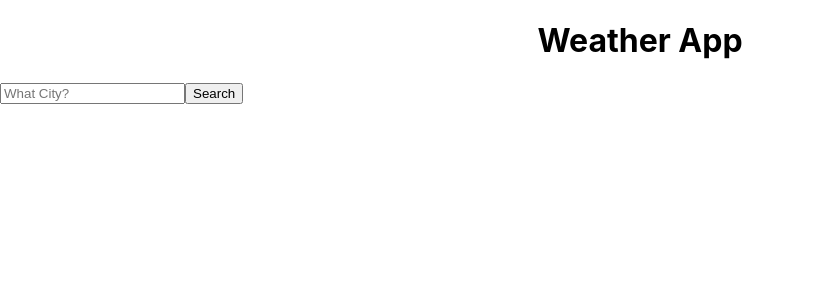
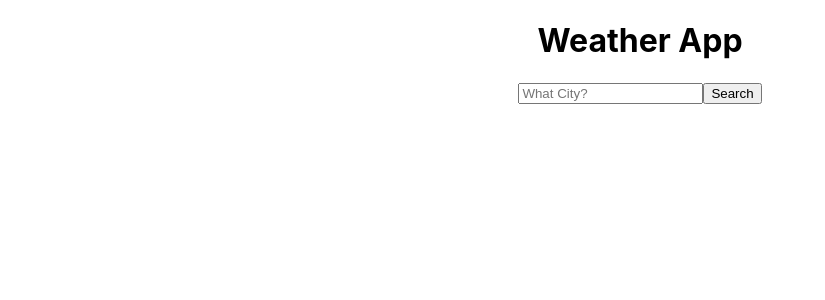
Before and after one commit to CodeShanna/my-app, a React (Create React App) app: page / in a window 1280 px wide. Shown: the top 300 px of the page, without its empty margins (0-825 px from the left). Built offline with nearby package versions, Linux system fonts and the light colour scheme.

Commit message:
Updated variables and CSS

```diff
--- a/src/App.js
+++ b/src/App.js
@@ -1,7 +1,4 @@
-import logo from './logo.svg';
-import './App.css';
-
-import Weather from "./Weather";
+import "./App.css";
 
 export default function App() {
   return (
--- a/src/Weather.js
+++ b/src/Weather.js
@@ -10,6 +10,8 @@ export default function Weather() {
   function displayWeather(response) {
     setLoaded(true);
     setWeather({
+      city: response.data.city,
+      country: response.data.country,
       temperature: response.data.temperature.current,
       wind: response.data.wind.speed,
       humidity: response.data.temperature.humidity,
@@ -41,6 +43,9 @@ export default function Weather() {
       <div>
         {form}
         <ul>
+          <li>
+            Location: {weather.city}, {weather.country}{" "}
+          </li>
           <li>Temperature: {Math.round(weather.temperature)}°C</li>
           <li>Humidity: {weather.humidity}%</li>
           <li>Wind: {weather.wind}km/h</li>
--- a/src/index.js
+++ b/src/index.js
@@ -5,7 +5,7 @@ import "./weather.css";
 import App from './App';
 import reportWebVitals from './reportWebVitals';
 import Weather from "./Weather";
-import axios from "axios";
+
 
 const root = ReactDOM.createRoot(document.getElementById("root"));
 root.render(
--- a/src/weather.css
+++ b/src/weather.css
@@ -1,4 +1,5 @@
-.Weather form {
+form {
+  display: block;
   text-align: center;
 }
 li {
```
Also changed, not shown: src/App.css (line endings or trailing spaces).
